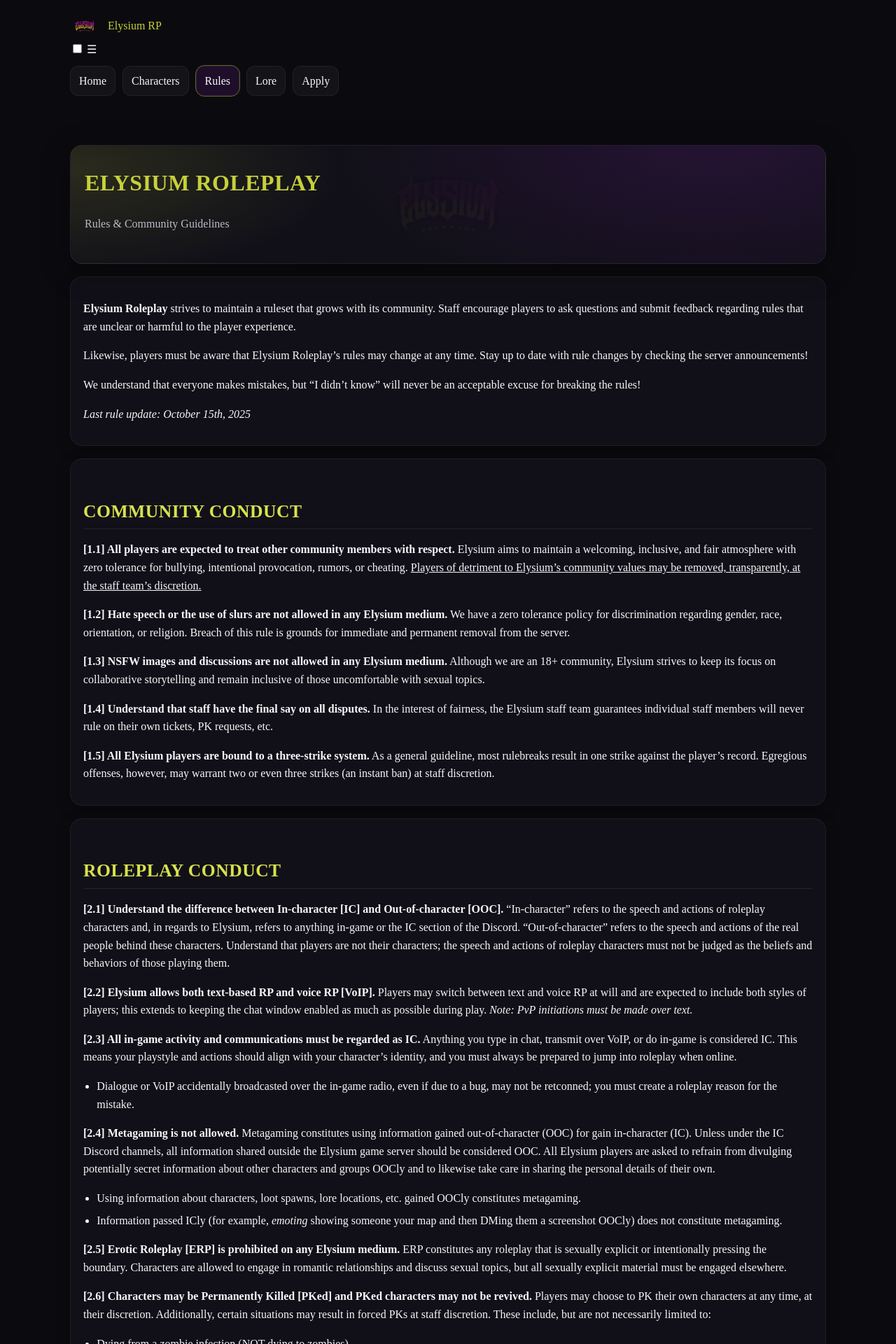
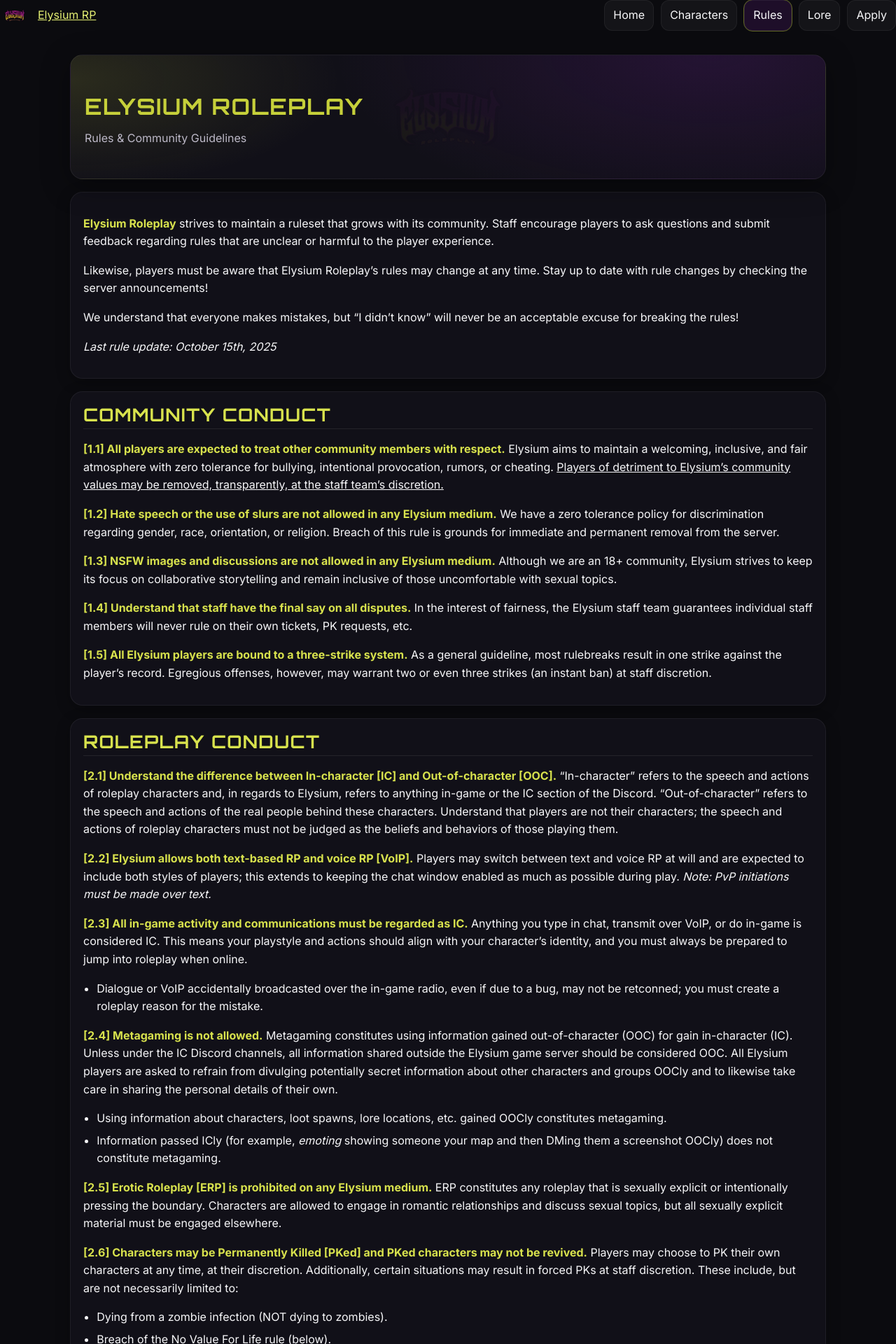
Before and after one commit to Lulucorne/ElysiumRP, a Jekyll site: the page built from rules/index.md, in a window 1280 px wide. Shown: the top 1920 px of the page at 70% size. Built offline with Jekyll 4.4.1, drawn with Linux system fonts in a browser that asks for light colours.

Commit message:
Update Base & Font!

```diff
--- a/_layouts/base.html
+++ b/_layouts/base.html
@@ -4,38 +4,45 @@
     <meta charset="utf-8" />
     <title>{% if page.title %}{{ page.title }} | {% endif %}{{ site.title }}</title>
     <meta name="viewport" content="width=device-width, initial-scale=1" />
-    <link rel="stylesheet" href="{{ site.baseurl }}/assets/styles.css" />
+
+    <!-- Fonts first to reduce FOUT -->
+    <link href="https://fonts.googleapis.com/css2?family=Inter:wght@400;500;700&family=Orbitron:wght@500;700&display=swap" rel="stylesheet">
+
+    <!-- Main stylesheet -->
+    <link rel="stylesheet" href="{{ '/assets/styles.css' | relative_url }}" />
   </head>
   <body>
     <header class="site-header">
-      <a class="brand" href="{{ site.baseurl }}/">
-        <img class="brand-logo" src="{{ site.baseurl }}/assets/logo.png" alt="Logo" />
+      <a class="brand" href="{{ '/' | relative_url }}">
+        <img class="brand-logo" src="{{ '/assets/logo.png' | relative_url }}" alt="Logo" />
         <span class="brand-name">{{ site.title }}</span>
       </a>
 
-      <!-- Mobile menu toggle -->
-      <input id="nav-toggle" type="checkbox" />
-      <label for="nav-toggle" class="nav-burger" aria-label="Menu">☰</label>
+      <nav class="nav">
+        <a href="{{ '/' | relative_url }}"
+           class="{% if page.url == '/' %}active{% endif %}"
+           {% if page.url == '/' %}aria-current="page"{% endif %}>Home</a>
 
-      <nav class="nav">
-        <a href="{{ site.baseurl }}/" class="{% if page.url == '/' %}active{% endif %}">Home</a>
-        <a
-          href="{{ site.baseurl }}/characters/"
-          class="{% if page.url == '/characters/' %}active{% endif %}"
-          >Characters</a
-        >
-        <a href="{{ site.baseurl }}/rules/" class="{% if page.url == '/rules/' %}active{% endif %}"
-          >Rules</a
-        >
-        <a href="{{ site.baseurl }}/lore/" class="{% if page.url == '/lore/' %}active{% endif %}"
-          >Lore</a
-        >
-        <a href="{{ site.baseurl }}/apply/" class="{% if page.url == '/apply/' %}active{% endif %}"
-          >Apply</a
-        >
+        <a href="{{ '/characters/' | relative_url }}"
+           class="{% if page.url == '/characters/' %}active{% endif %}"
+           {% if page.url == '/characters/' %}aria-current="page"{% endif %}>Characters</a>
+
+        <a href="{{ '/rules/' | relative_url }}"
+           class="{% if page.url == '/rules/' %}active{% endif %}"
+           {% if page.url == '/rules/' %}aria-current="page"{% endif %}>Rules</a>
+
+        <a href="{{ '/lore/' | relative_url }}"
+           class="{% if page.url == '/lore/' %}active{% endif %}"
+           {% if page.url == '/lore/' %}aria-current="page"{% endif %}>Lore</a>
+
+        <a href="{{ '/apply/' | relative_url }}"
+           class="{% if page.url == '/apply/' %}active{% endif %}"
+           {% if page.url == '/apply/' %}aria-current="page"{% endif %}>Apply</a>
       </nav>
     </header>
 
-    <main class="page">{{ content }}</main>
+    <main class="page">
+      {{ content }}
+    </main>
   </body>
 </html>
--- a/assets/styles.css
+++ b/assets/styles.css
@@ -37,6 +37,9 @@ body {
   line-height: 1.6;
   -webkit-font-smoothing: antialiased;
   -moz-osx-font-smoothing: grayscale;
+  font-family: 'Inter', sans-serif;
+  font-weight: 400;
+  line-height: 1.6;
 }
 
 a {
@@ -57,9 +60,11 @@ a:hover {
 
 /* Header brand strip */
 .site-header {
-  max-width: var(--page-max);
-  margin: 0 auto;
-  padding: 16px;
+  display: flex;
+  align-items: center;
+  justify-content: space-between;
+  gap: 14px;
+  flex-wrap: wrap;
 }
 .brand {
   display: flex;
@@ -78,43 +83,45 @@ h2,
 h3 {
   text-transform: uppercase;
   letter-spacing: 0.5px;
-  margin: 0 0 0.6em 0;
+  margin-top: 0.8em;
+  margin-bottom: 0.4em;
+  line-height: 1.25;
+  font-family: 'Orbitron', sans-serif;
+  font-weight: 700;
+  letter-spacing: 0.05em;
 }
 
 h1 {
   font-size: 2rem;
   color: var(--acid-500);
 }
-
 h2 {
   font-size: 1.6rem;
   color: var(--acid-400);
   border-bottom: 1px solid rgba(255, 255, 255, 0.08);
   padding-bottom: 4px;
-  margin-top: 1.5em;
 }
-
 h3 {
   font-size: 1.3rem;
   color: var(--violet-500);
   border-bottom: 1px solid rgba(255, 255, 255, 0.04);
   padding-bottom: 3px;
-  margin-top: 1.2em;
 }
 
-h1 {
-  font-size: clamp(1.6rem, 2.6vw, 2rem);
-}
-h2 {
-  font-size: clamp(1.3rem, 2.2vw, 1.6rem);
-}
-h3 {
-  font-size: clamp(1.1rem, 1.8vw, 1.3rem);
+.section h1,
+.section h2,
+.section h3 {
+  margin-top: 0.4em;
 }
 
 ::selection {
   background: rgba(198, 208, 58, 0.25);
   color: var(--text-100);
+}
+
+strong {
+  color: var(--acid-400); /* neon yellow-green accent */
+  font-weight: 700;
 }
 
 /* Buttons */
@@ -149,7 +156,7 @@ h3 {
   display: flex;
   gap: 10px;
   flex-wrap: wrap;
-  margin: 10px 0 20px 0;
+  margin: 0;
 }
 .nav a {
   padding: 8px 12px;
@@ -203,6 +210,11 @@ h3 {
   padding: 16px 18px;
   margin: 18px 0;
   box-shadow: 0 5px 20px rgba(0, 0, 0, 0.3);
+}
+
+.section > h2:first-child,
+.section > h3:first-child {
+  margin-top: 0;
 }
 
 /* Scrollable helper for long blocks */
```
